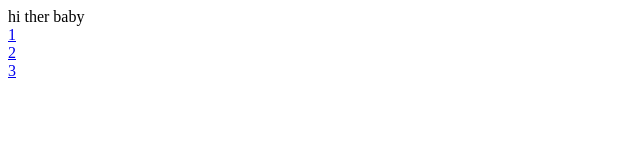
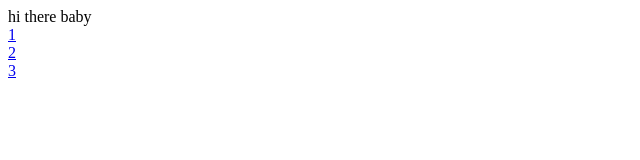
Before and after one commit to parhamGithub/parhamGithub, a plain HTML site: page index.html in a window 1280 px wide. Shown: the full height of the page, 0-640 px from the left. Drawn offline with Linux system fonts and the light colour scheme.

Commit message:
fixed text index

```diff
--- a/index.html
+++ b/index.html
@@ -1,6 +1,6 @@
 <html>
 <body>
-	hi ther baby
+	hi there baby
 	<br /><a href="page1.html">1</a>
 	<br /><a href="page2.html">2</a>
 	<br /><a href="page3.html">3</a>
```
